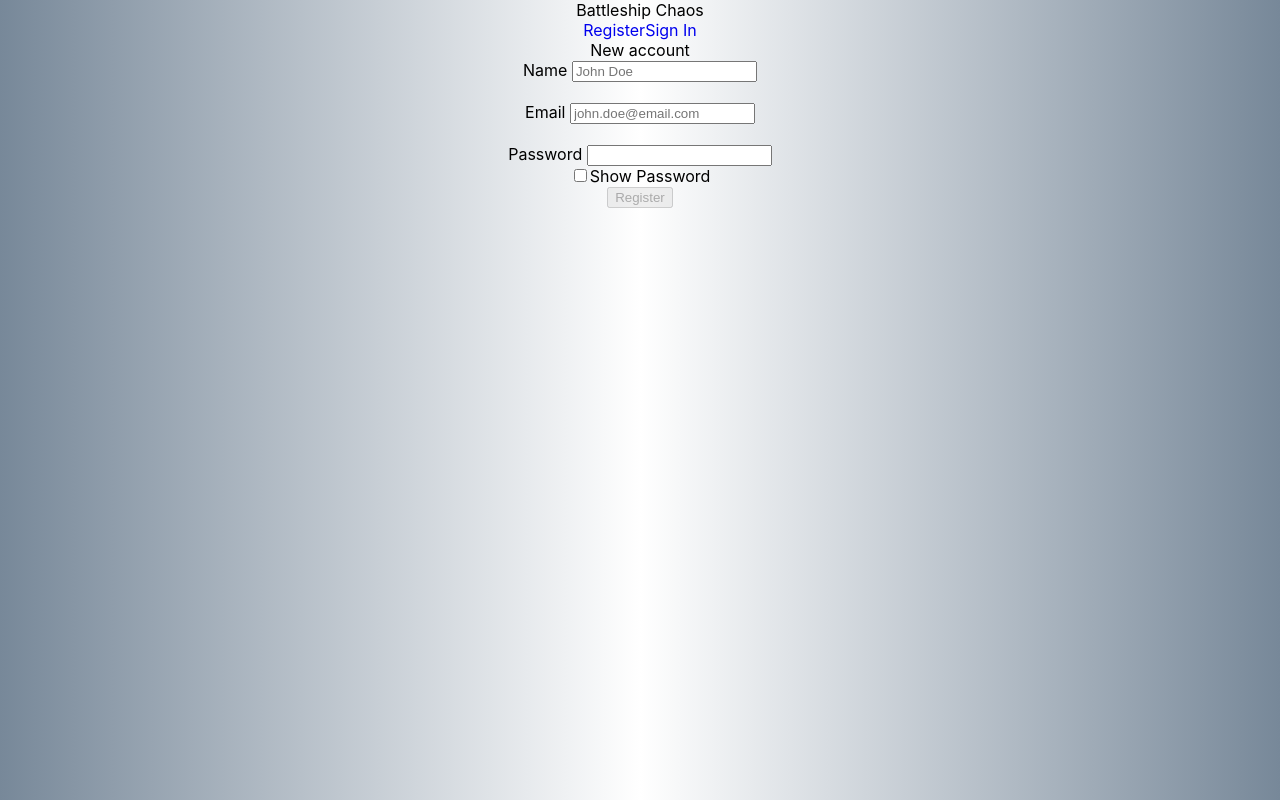
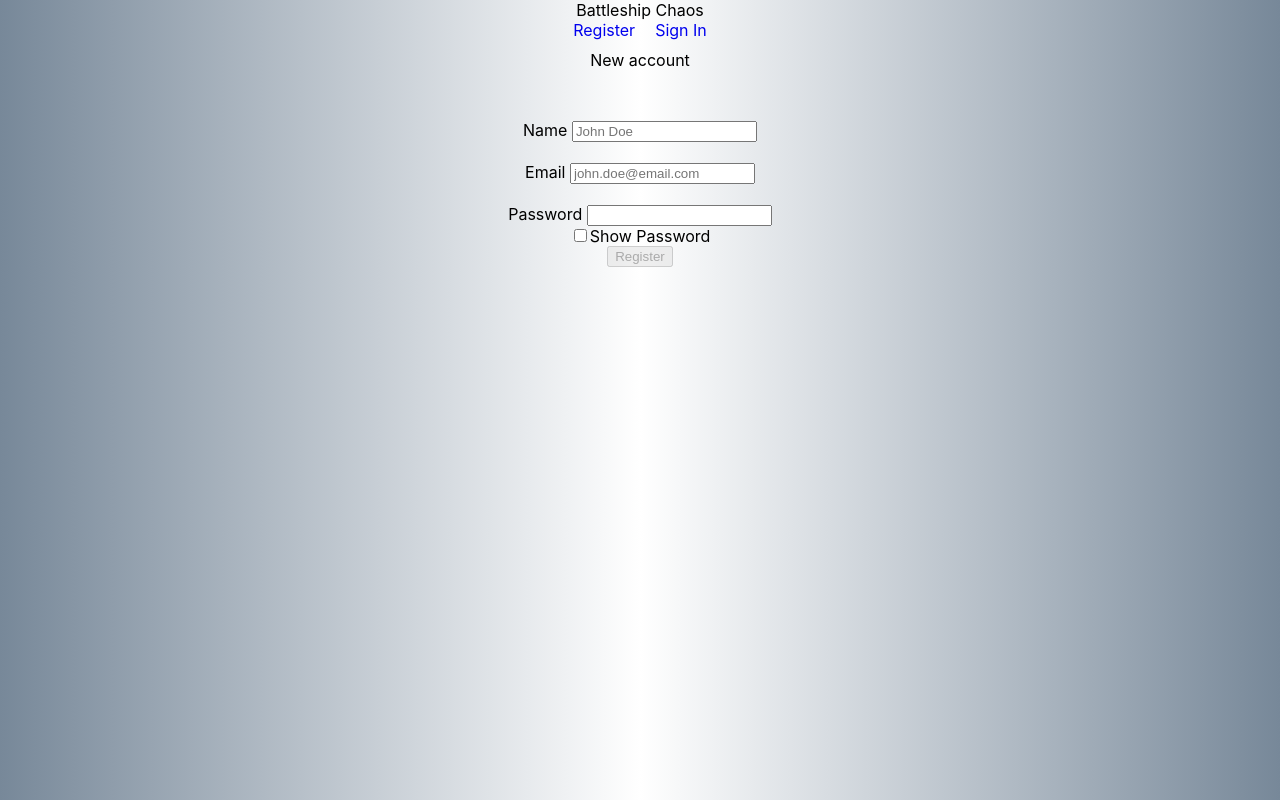
Before and after one commit to fredy-laksmono/colonizer, a React (Create React App) app in the folder client/: page /register in a window 1280 px wide. Built offline with nearby package versions, Linux system fonts and the light colour scheme; no server answers.

Commit message:
Style register and login page

```diff
--- a/client/src/components/Nav.jsx
+++ b/client/src/components/Nav.jsx
@@ -25,8 +25,8 @@ const Nav = ({ authenticated, user, handleLogOut }) => {
 
     const publicOptions = (
       <nav className="nav">
-        <Link to="/register" style={{textDecoration: 'none'}}>Register</Link>
-        <Link to="/signin" style={{textDecoration: 'none'}}>Sign In</Link>
+        <Link className='margin-10' to="/register" style={{textDecoration: 'none'}}>Register</Link>
+        <Link className='margin-10' to="/signin" style={{textDecoration: 'none'}}>Sign In</Link>
       </nav>
     )
 
--- a/client/src/pages/Register.js
+++ b/client/src/pages/Register.js
@@ -139,7 +139,7 @@ const Register = ({ setUser, toggleAuthenticated }) => {
 
   let registerFormRender = (
     <div>
-      <form onSubmit={handleSubmit}>
+      <form className="centerized" onSubmit={handleSubmit}>
         <div className="register-label">
           <label>Name </label>{" "}
           <input
@@ -172,7 +172,7 @@ const Register = ({ setUser, toggleAuthenticated }) => {
   );
   let toRender = (
     <div className="register-container">
-      <div className="register-header">New account</div>
+      <div className="register-header margin-30">New account</div>
       {registerFormRender}
     </div>
   );
--- a/client/src/pages/SignIn.js
+++ b/client/src/pages/SignIn.js
@@ -126,7 +126,7 @@ const SignIn = ({ setUser, toggleAuthenticated }) => {
   );
   let toRender = (
     <div className="signin-container">
-      <div className="signin-form">Sign in</div>
+      <div className="signin-form margin-30">Sign in</div>
       {signInRender}
     </div>
   );
--- a/client/src/styles/App.css
+++ b/client/src/styles/App.css
@@ -119,6 +119,10 @@ max-height: 100px;
   margin: 10px;
 }
 
+.margin-30 {
+  margin: 10px;
+}
+
 .border-radius-20 {
   border-radius: 20px;
 }
@@ -135,6 +139,15 @@ max-height: 100px;
   grid-template-columns: repeat(10, 1fr);
 }
 
+.centerized {
+  margin-top: 50px;
+  display: flex;
+  flex-direction: column;
+  justify-content: center;
+  align-items: center;
+}
+
+
 @keyframes App-logo-spin {
   from {
     transform: rotate(0deg);
```
